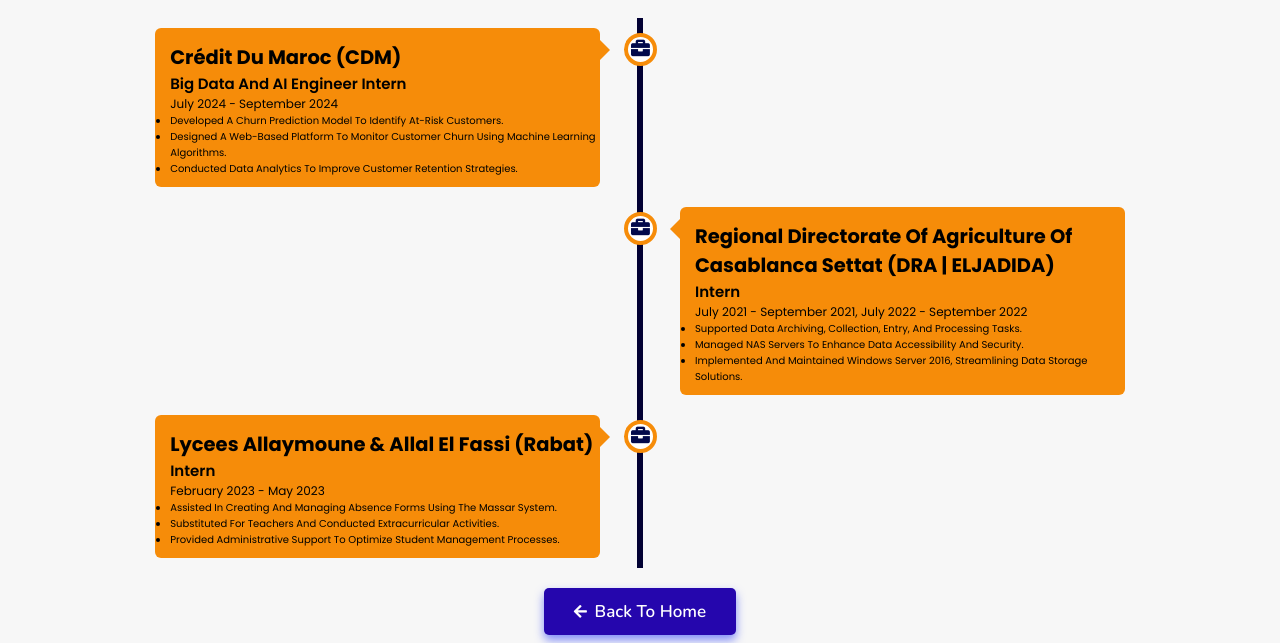
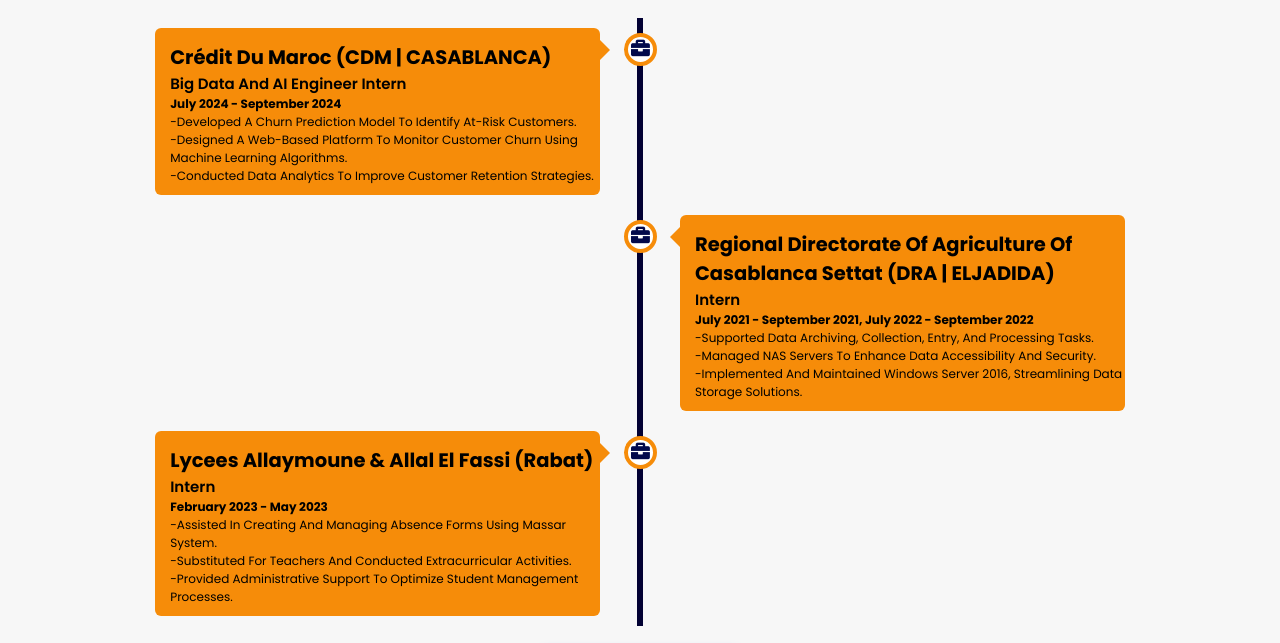
Before and after one commit to STALPHA2708/STALPHA2708.github.io, a plain HTML site: page experience/index.html in a window 1280 px wide. Shown: the part 148-791 px from the top of the page. Drawn offline with nearby package versions, Linux system fonts and the light colour scheme.

Commit message:
Update index.html

```diff
--- a/experience/index.html
+++ b/experience/index.html
@@ -9,7 +9,7 @@
     <link rel="stylesheet" href="https://cdnjs.cloudflare.com/ajax/libs/font-awesome/5.15.3/css/all.min.css" integrity="sha512-iBBXm8fW90+nuLcSKlbmrPcLa0OT92xO1BIsZ+ywDWZCvqsWgccV3gFoRBv0z+8dLJgyAHIhR35VZc2oM/gI1w==" crossorigin="anonymous" referrerpolicy="no-referrer" />
     <link id='favicon' rel="shortcut icon" href="/assets/images/favicon.png" type="image/x-png">
 
-    <title>Experience | Portfolio Jigar Sable</title>
+    <title>Experience | Portfolio Med </title>
 </head>
 <body oncontextmenu="return false">
 
@@ -42,18 +42,18 @@
 
   <div class="timeline">
 
-    <div class="container left">
+        <div class="container left">
       <div class="content">
         <div class="tag">
-          <h2>Crédit du Maroc (CDM)</h2>
+          <h2>Crédit du Maroc (CDM | CASABLANCA)</h2>
         </div>
         <div class="desc">
             <h3>Big Data and AI Engineer Intern</h3>
-            <p>July 2024 - September 2024</p>
+                <p><b>July 2024 - September 2024</b></p>
             <ul>
-              <li>Developed a churn prediction model to identify at-risk customers.</li>
-              <li>Designed a web-based platform to monitor customer churn using machine learning algorithms.</li>
-              <li>Conducted data analytics to improve customer retention strategies.</li>
+              <p>-Developed a churn prediction model to identify at-risk customers.</p>
+              <p>-Designed a web-based platform to monitor customer churn using machine learning algorithms.</p>
+              <p>-Conducted data analytics to improve customer retention strategies.</p>
             </ul>
         </div>
       </div>
@@ -66,11 +66,11 @@
           </div>
           <div class="desc">
               <h3>Intern</h3>
-              <p>July 2021 - September 2021, July 2022 - September 2022</p>
+                  <p><b>July 2021 - September 2021, July 2022 - September 2022</b></p>
               <ul>
-                <li>Supported data archiving, collection, entry, and processing tasks.</li>
-                <li>Managed NAS servers to enhance data accessibility and security.</li>
-                <li>Implemented and maintained Windows Server 2016, streamlining data storage solutions.</li>
+                <p>-Supported data archiving, collection, entry, and processing tasks.</p>
+                <p>-Managed NAS servers to enhance data accessibility and security.</p>
+                <p>-Implemented and maintained Windows Server 2016, streamlining data storage solutions.</p>
               </ul>
           </div>
         </div>
@@ -83,16 +83,15 @@
           </div>
           <div class="desc">
               <h3>Intern</h3>
-              <p>February 2023 - May 2023</p>
+                  <p><b>February 2023 - May 2023</b></p>
               <ul>
-                <li>Assisted in creating and managing absence forms using the Massar system.</li>
-                <li>Substituted for teachers and conducted extracurricular activities.</li>
-                <li>Provided administrative support to optimize student management processes.</li>
+                <p>-Assisted in creating and managing absence forms using  Massar system.</p>
+                <p>-Substituted for teachers and conducted extracurricular activities.</p>
+                <p>-Provided administrative support to optimize student management processes.</p>
               </ul>
           </div>
         </div>
       </div>
-
   </div>
 
   <div class="morebtn">
@@ -121,8 +120,6 @@
           <h3>quick links</h3>
           <a href="#home"><i class="fas fa-chevron-circle-right"></i> home</a>
           <a href="#about"><i class="fas fa-chevron-circle-right"></i> about</a>
-          <a href="#skills"><i class="fas fa-chevron-circle-right"></i> skills</a>
-          <a href="#education"><i class="fas fa-chevron-circle-right"></i> education</a>
           <a href="#work"><i class="fas fa-chevron-circle-right"></i> work</a>
           <a href="#experience"><i class="fas fa-chevron-circle-right"></i> experience</a>
       </div>
@@ -142,7 +139,7 @@
       </div>
   </div>
 
-  <h1 class="credit">Designed with <i class="fa fa-heart pulse"></i> by <a href="https://www.linkedin.com/in/jigar-sable"> StAlpha</a></h1>
+  <h1 class="credit">Designed with <i class="fa fa-heart pulse"></i> by <a href="https://www.linkedin.com/in/medberrhazi/"> StAlpha</a></h1>
 
 </section>
 <!-- footer section ends -->
```
